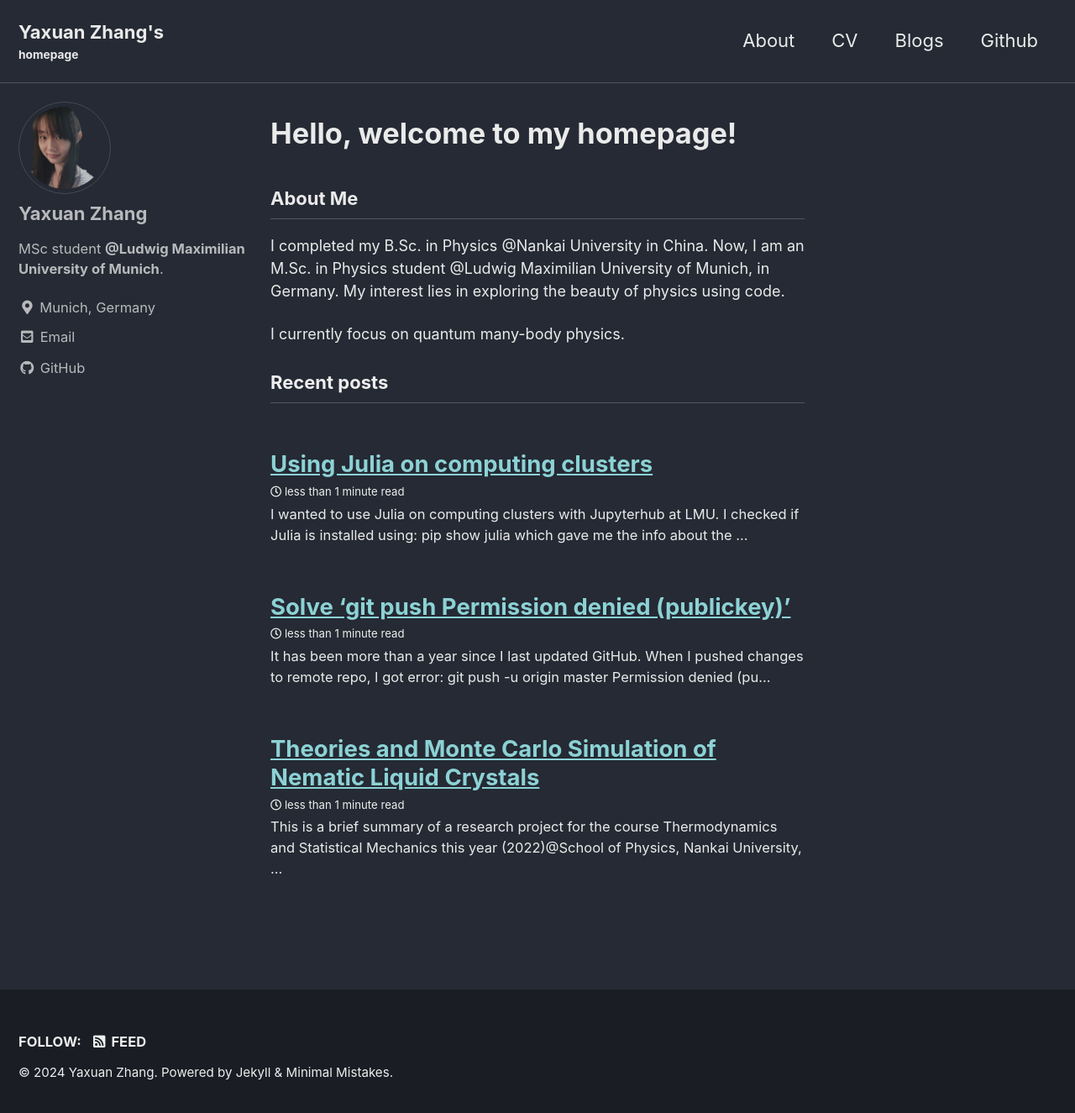
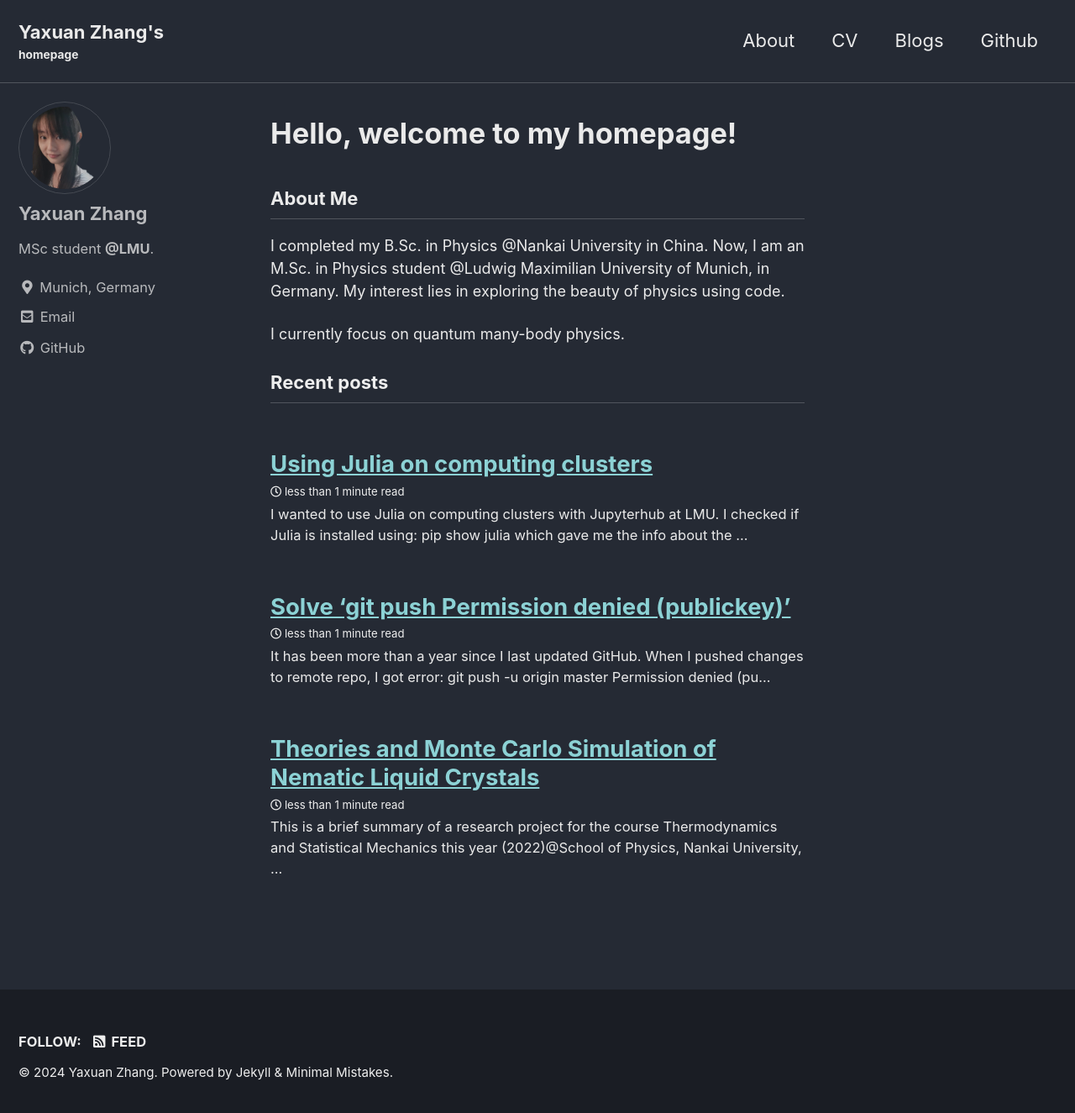
Before and after one commit to yxzh321/yxzh321.github.io, a Jekyll site: the page built from index.html, in a window 1280 px wide and 1333 px high. Shown: the top 1325 px of the window at 84% size. Built offline with Jekyll 4.4.1, drawn with Linux system fonts in a browser that asks for light colours; cached includes are drawn as plain includes; the list of posts is cut into pages by our own code.

Commit message:
Update info

```diff
--- a/_config.yml
+++ b/_config.yml
@@ -106,7 +106,7 @@ analytics:
 author:
   name             : "Yaxuan Zhang"
   avatar           : "/assets/images/photo.png" # path of avatar image, e.g. "/assets/images/bio-photo.jpg"
-  bio              : "MSc student **@Ludwig Maximilian University of Munich**."
+  bio              : "MSc student **@LMU**."
   location         : "Munich, Germany"
   email            :
   links:
```
